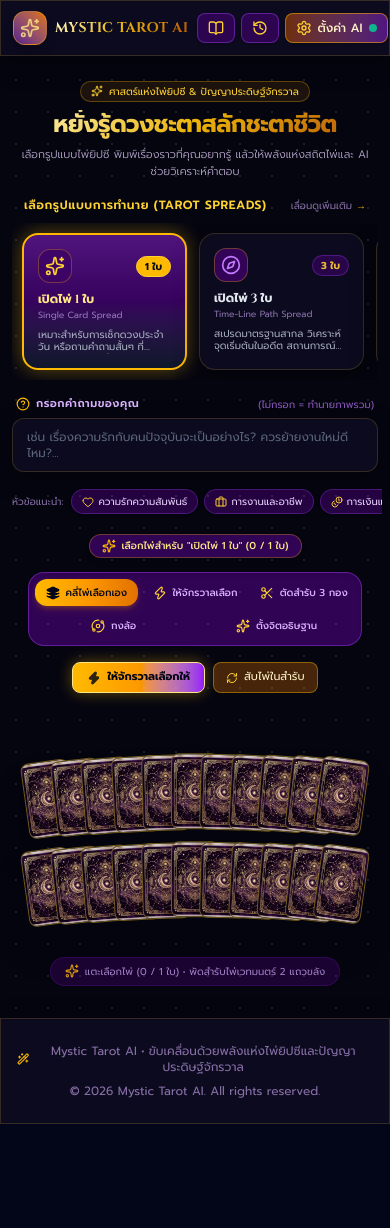
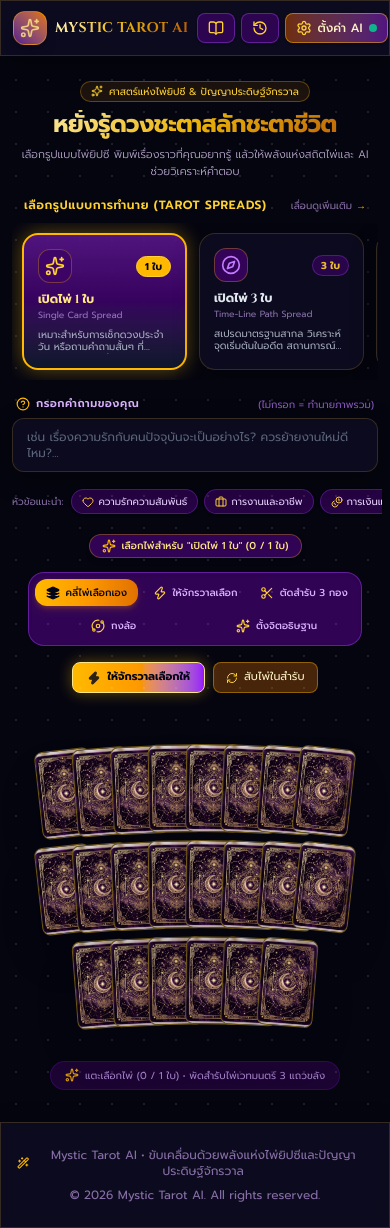
Before and after one commit to pondz1/MysticTarot, a React (Vite) app: page / in a window 390 px wide. Before the commit the page ends 1124 px from the top, so only its background shows below. Built offline with nearby package versions, Linux system fonts and the light colour scheme.

Commit message:
feat: implement responsive 3-row layout on mobile for larger and easier card tapping

```diff
--- a/src/components/deck/FanDeckView.tsx
+++ b/src/components/deck/FanDeckView.tsx
@@ -1,4 +1,4 @@
-import React from 'react';
+import React, { useState, useEffect } from 'react';
 import { motion } from 'framer-motion';
 import type { TarotCard } from '../../data/tarotCards';
 import type { DrawnCard } from '../../types/tarot';
@@ -24,21 +24,48 @@ export const FanDeckView: React.FC<FanDeckViewProps> = ({
   deckContainerRef,
 }) => {
   const isSelectionComplete = selectedCards.length === targetCount;
+  const [numRows, setNumRows] = useState<number>(2);
 
-  // Split 22 cards into 2 balanced rows of 11 cards
-  const halfLength = Math.ceil(deck.length / 2);
-  const row1 = deck.slice(0, halfLength);
-  const row2 = deck.slice(halfLength);
+  // Responsive rows: 3 rows on mobile (< 640px), 2 rows on tablet/desktop (>= 640px)
+  useEffect(() => {
+    const updateRows = () => {
+      if (window.innerWidth < 640) {
+        setNumRows(3);
+      } else {
+        setNumRows(2);
+      }
+    };
+    updateRows();
+    window.addEventListener('resize', updateRows);
+    return () => window.removeEventListener('resize', updateRows);
+  }, []);
 
-  const renderCardRow = (rowCards: TarotCard[], startIdxOffset: number) => (
-    <div className="flex justify-center items-center w-full max-w-full mx-auto my-1.5 sm:my-3">
+  // Split deck into numRows balanced rows
+  const getDeckRows = () => {
+    const rows: TarotCard[][] = [];
+    const perRow = Math.ceil(deck.length / numRows);
+    for (let i = 0; i < numRows; i++) {
+      const start = i * perRow;
+      const end = i === numRows - 1 ? deck.length : start + perRow;
+      rows.push(deck.slice(start, end));
+    }
+    return rows;
+  };
+
+  const deckRows = getDeckRows();
+
+  const renderCardRow = (rowCards: TarotCard[], startIdxOffset: number) => {
+    const midIdx = (rowCards.length - 1) / 2;
+
+    return (
+      <div className="flex justify-center items-center w-full max-w-full mx-auto my-1 sm:my-2.5">
         {rowCards.map((card, idx) => {
           const globalIdx = startIdxOffset + idx;
           const isPicked = selectedCards.some((sc) => sc.card.id === card.id);
 
-        // Elegant gentle fan curve per 11-card row (-8deg to +8deg)
-        const fanAngle = (idx - 5) * 1.6;
-        const arcY = Math.abs(idx - 5) * 1.1;
+          // Gentle fan curve per row
+          const fanAngle = (idx - midIdx) * 1.8;
+          const arcY = Math.abs(idx - midIdx) * 1.2;
 
           return (
             <motion.div
@@ -57,10 +84,10 @@ export const FanDeckView: React.FC<FanDeckViewProps> = ({
                       rotate: (Math.random() - 0.5) * 20,
                     }
                   : isPicked
-                ? { y: -30, scale: 1.18, rotate: 0, zIndex: 50 }
+                  ? { y: -28, scale: 1.18, rotate: 0, zIndex: 50 }
                   : { y: [arcY, arcY - 4, arcY], rotate: fanAngle, zIndex: idx + 1 }
               }
-            whileHover={{ y: -26, scale: 1.15, rotate: 0, zIndex: 45 }}
+              whileHover={{ y: -22, scale: 1.15, rotate: 0, zIndex: 45 }}
               transition={{
                 duration: isShuffling ? 0.3 : 0.2,
                 ease: 'easeOut',
@@ -69,9 +96,13 @@ export const FanDeckView: React.FC<FanDeckViewProps> = ({
               onClick={() => onPickCard(card)}
               style={{
                 transformOrigin: 'bottom center',
-              marginLeft: idx > 0 ? 'calc(-2.5vw - 10px)' : '0px',
+                marginLeft: idx > 0 ? (numRows === 3 ? 'calc(-3.2vw - 8px)' : 'calc(-2.4vw - 10px)') : '0px',
               }}
-            className={`relative w-12 xs:w-14 sm:w-24 md:w-28 lg:w-32 h-19 xs:h-22 sm:h-38 md:h-44 lg:h-50 rounded-lg sm:rounded-xl cursor-pointer shadow-2xl border bg-slate-900 flex flex-col items-center justify-center p-0.5 select-none overflow-hidden shrink-0 transition-shadow duration-200 ${
+              className={`relative rounded-lg sm:rounded-xl cursor-pointer shadow-2xl border bg-slate-900 flex flex-col items-center justify-center p-0.5 select-none overflow-hidden shrink-0 transition-shadow duration-200 ${
+                numRows === 3
+                  ? 'w-14 xs:w-16 sm:w-22 md:w-26 h-22 xs:h-26 sm:h-34 md:h-40'
+                  : 'w-12 xs:w-14 sm:w-24 md:w-28 lg:w-32 h-19 xs:h-22 sm:h-38 md:h-44 lg:h-50'
+              } ${
                 isPicked
                   ? 'border-amber-400 ring-2 ring-amber-300 shadow-[0_0_35px_rgba(234,179,8,0.95)]'
                   : 'border-amber-400/40 hover:border-amber-300 hover:shadow-[0_0_24px_rgba(234,179,8,0.65)]'
@@ -98,23 +129,26 @@ export const FanDeckView: React.FC<FanDeckViewProps> = ({
         })}
       </div>
     );
+  };
 
   return (
     <div className="w-full flex flex-col items-center py-2 select-none">
-      {/* 2-Row Magical Gentle Fan Deck Display */}
+      {/* Responsive Multi-Row Magical Fan Deck Display */}
       <div
         ref={deckContainerRef}
-        className="relative w-full max-w-5xl md:max-w-6xl flex flex-col items-center justify-center pt-8 pb-4 sm:pt-12 sm:pb-6 px-1 sm:px-4 my-2"
+        className="relative w-full max-w-5xl md:max-w-6xl flex flex-col items-center justify-center pt-6 pb-4 sm:pt-10 sm:pb-6 px-1 sm:px-4 my-2"
       >
-        {renderCardRow(row1, 0)}
-        {renderCardRow(row2, halfLength)}
+        {deckRows.map((rowCards, rIdx) => {
+          const offset = rIdx * Math.ceil(deck.length / numRows);
+          return <React.Fragment key={rIdx}>{renderCardRow(rowCards, offset)}</React.Fragment>;
+        })}
       </div>
 
       {/* Helper Text */}
       {!isSelectionComplete && (
         <p className="text-[10px] sm:text-xs text-purple-300/70 mt-2 flex items-center gap-1.5 px-3.5 py-1.5 rounded-full bg-purple-950/40 border border-purple-800/30">
           <Sparkles className="w-3.5 h-3.5 text-amber-400 shrink-0 animate-pulse" />
-          <span>แตะเลือกไพ่ ({selectedCards.length} / {targetCount} ใบ) • พัดสำรับไพ่เวทมนตร์ 2 แถวขลัง</span>
+          <span>แตะเลือกไพ่ ({selectedCards.length} / {targetCount} ใบ) • พัดสำรับไพ่เวทมนตร์ {numRows} แถวขลัง</span>
         </p>
       )}
     </div>
```
Lines whose indentation alone changed are shown as unchanged.
